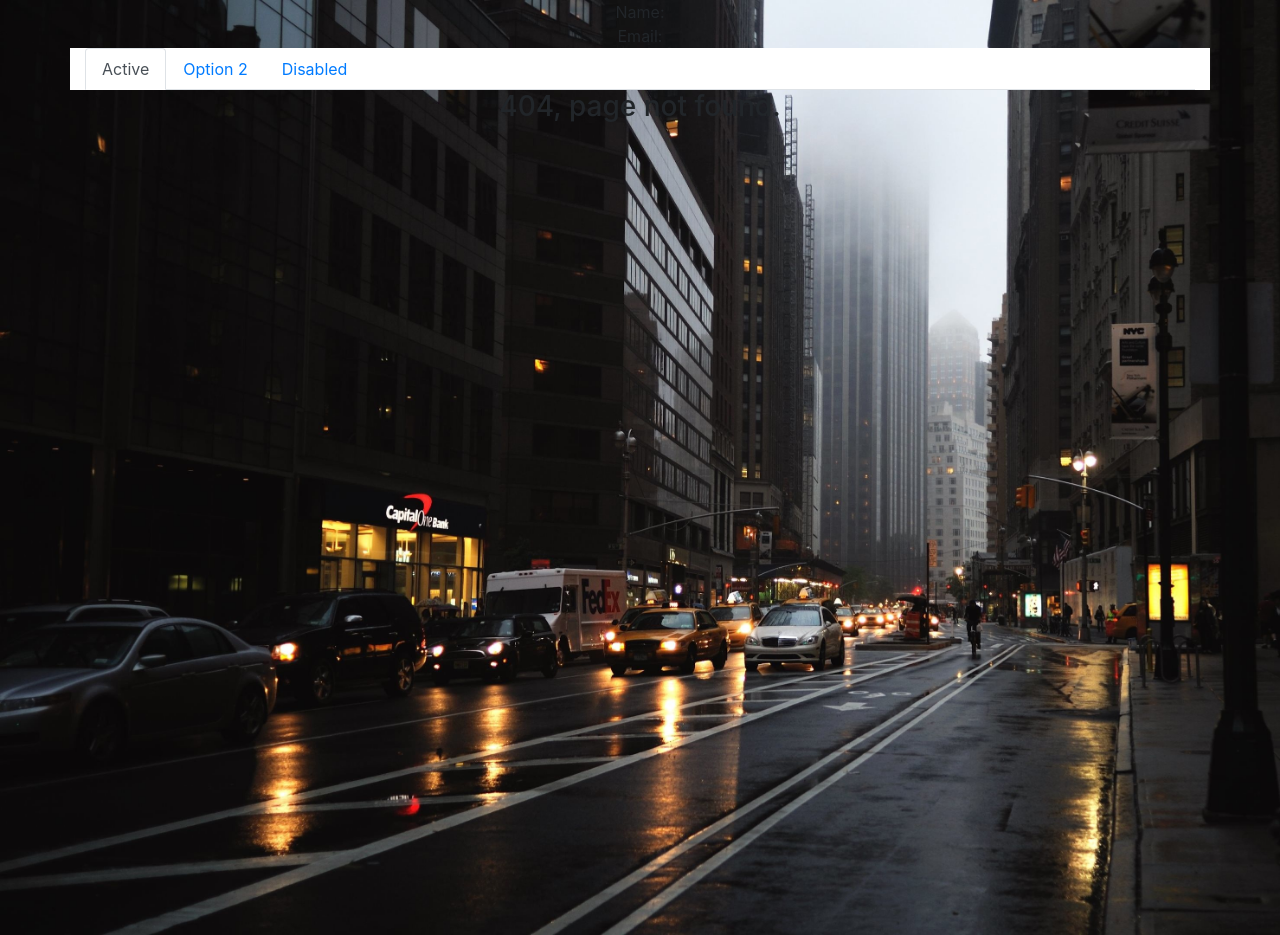
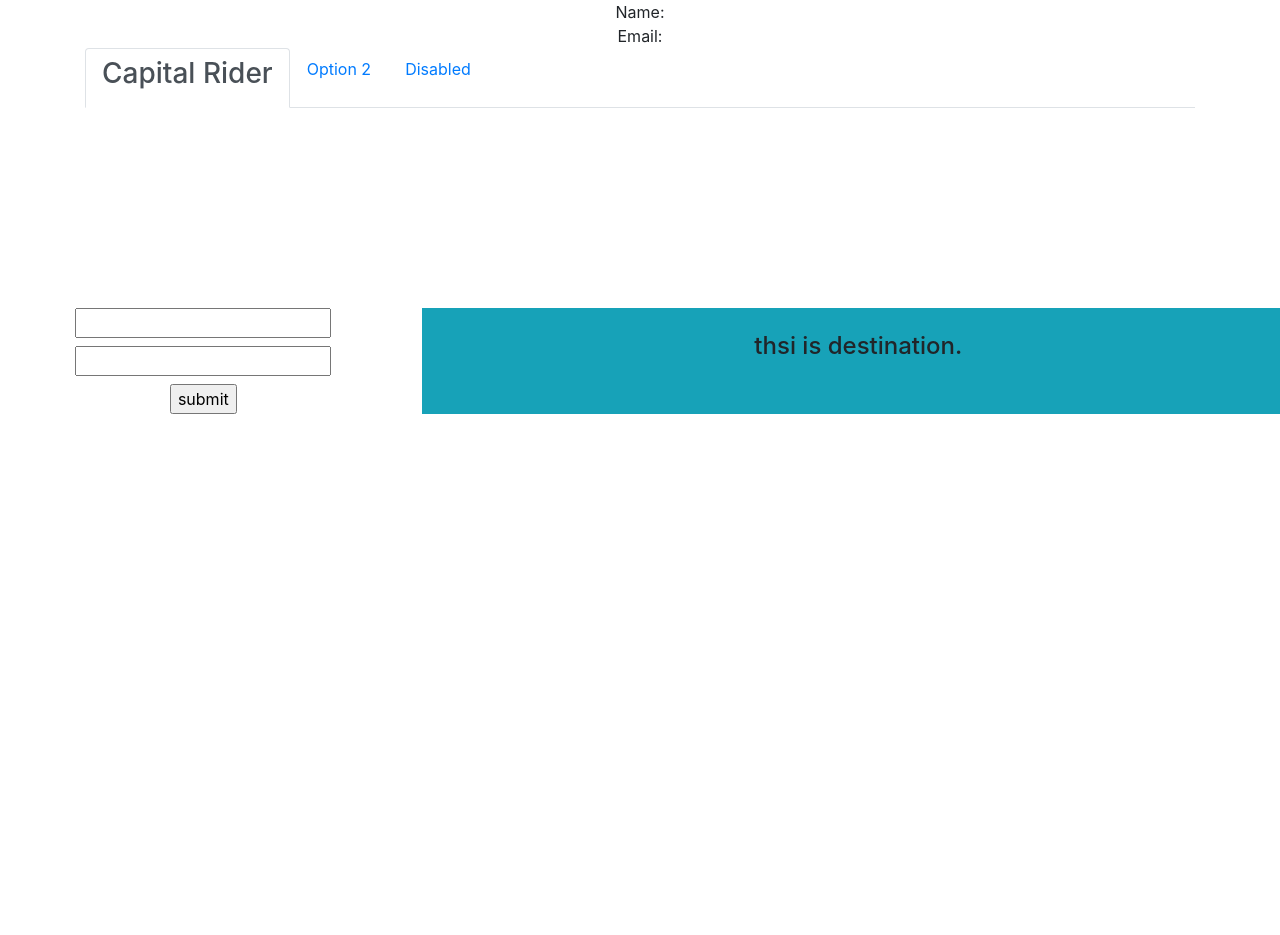
Before and after one commit to Th3At0nic/capital-rider, a React (Create React App) app: page /destination in a window 1280 px wide. Before the commit this address had no page. After the commit the page ends 800 px from the top, so only its background shows below. Built offline with nearby package versions, Linux system fonts and the light colour scheme.

Commit message:
final push

```diff
--- a/src/App.css
+++ b/src/App.css
@@ -1,12 +1,5 @@
 .App {
   text-align: center;
-  background-image: url("./images/urbanRiderBg.jpg");
-  -webkit-background-size: cover;
-  -moz-background-size: cover;
-  -o-background-size: cover;
-  background-size: cover;
-  height: 935px;
-  width: 100%;
 }
 
 .App-logo {
--- a/src/App.js
+++ b/src/App.js
@@ -12,6 +12,7 @@ import Car from "./Components/Car/Car";
 import Train from "./Components/Train/Train";
 import NoMatch from "./Components/NoMatch/NoMatch";
 import PrivateRoute from "./Components/PrivateRoute/PrivateRoute";
+import Destination from "./Components/Destination/Destination";
 
 export const UserContext = createContext();
 
@@ -47,6 +48,9 @@ function App() {
             <Route path="/login">
               <Login />
             </Route>
+            <Route path="/destination">
+              <Destination />
+            </Route>
             <Route path="*">
               <NoMatch />
             </Route>
--- /dev/null
+++ b/src/Components/Destination/Destination.js
@@ -0,0 +1,19 @@
+import React from "react";
+
+const Destination = () => {
+  return (
+    <div className="row">
+      <div className="col-md-4">
+        <input className="mb-2" type="text" /> <br />
+        <input className="mb-2" type="text" /> <br />
+        <input type="submit" value="submit" />
+      </div>
+      <div className="col-md-8 bg-info">
+        <img src="" alt="" />
+        <h4>thsi is destination.</h4>
+      </div>
+    </div>
+  );
+};
+
+export default Destination;
--- a/src/Components/Home/Home.js
+++ b/src/Components/Home/Home.js
@@ -3,7 +3,7 @@ import CapitalRider from "../CapitalRider/CapitalRider";
 
 const Home = () => {
   return (
-    <div>
+    <div className="background">
       <CapitalRider />
     </div>
   );
--- a/src/Components/Navbar/Navbar.js
+++ b/src/Components/Navbar/Navbar.js
@@ -4,10 +4,13 @@ import { Nav } from "react-bootstrap";
 const Navber = () => {
   return (
     <div className="bg-white container">
-      <Nav variant="tabs" defaultActiveKey="/home">
+      <Nav className="container-fluid" variant="tabs" defaultActiveKey="/home">
         <Nav.Item>
-          <Nav.Link href="/home">Active</Nav.Link>
+          <Nav.Link href="/home">
+            <h3>Capital Rider</h3>
+          </Nav.Link>
         </Nav.Item>
+        <Nav className="d-flex">
           <Nav.Item>
             <Nav.Link eventKey="link-1">Option 2</Nav.Link>
           </Nav.Item>
@@ -15,6 +18,7 @@ const Navber = () => {
             <Nav.Link eventKey="disabled">Disabled</Nav.Link>
           </Nav.Item>
         </Nav>
+      </Nav>
     </div>
   );
 };
```
Also changed, not shown: src/Components/Home/Home.css (added, +9 -0 lines). Lines whose indentation alone changed are shown as unchanged.
